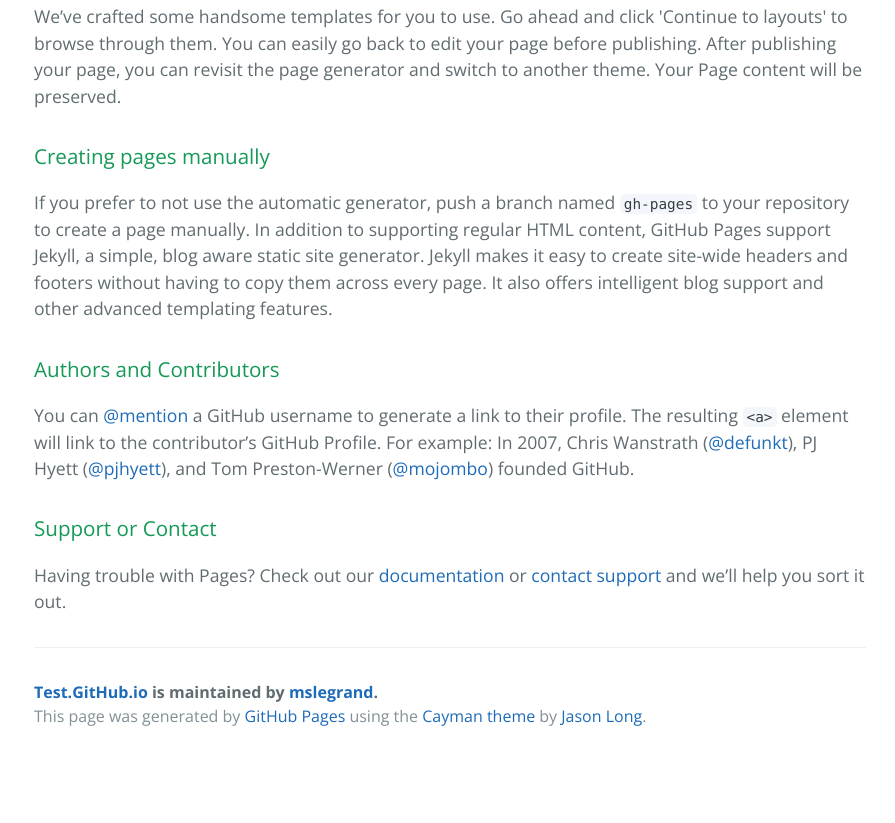
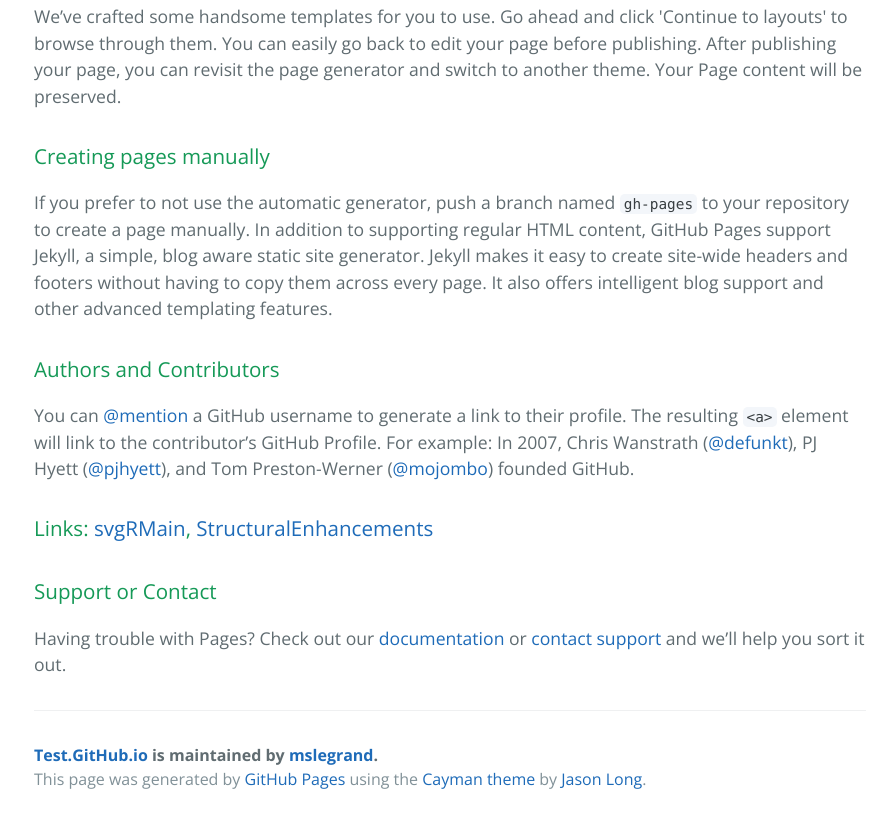
Before and after one commit to mslegrand/test.github.io, a plain HTML site: page index.html in a window 1280 px wide. Shown: the part 646-1469 px from the top of the page, without its empty margins (190-1085 px from the left). Before the commit the page ends 1406 px from the top, so only its background shows below. Drawn offline with nearby package versions, Linux system fonts and the light colour scheme.

Commit message:
Update index.html
added some links

```diff
--- a/index.html
+++ b/index.html
@@ -38,7 +38,10 @@
 <a id="authors-and-contributors" class="anchor" href="#authors-and-contributors" aria-hidden="true"><span class="octicon octicon-link"></span></a>Authors and Contributors</h3>
 
 <p>You can <a href="https://github.com/blog/821" class="user-mention">@mention</a> a GitHub username to generate a link to their profile. The resulting <code>&lt;a&gt;</code> element will link to the contributor’s GitHub Profile. For example: In 2007, Chris Wanstrath (<a href="https://github.com/defunkt" class="user-mention">@defunkt</a>), PJ Hyett (<a href="https://github.com/pjhyett" class="user-mention">@pjhyett</a>), and Tom Preston-Werner (<a href="https://github.com/mojombo" class="user-mention">@mojombo</a>) founded GitHub.</p>
-
+<h3>
+  Links:
+  <a href="svgRMain.html">svgRMain</a>, <a href="StructuralEnhancements.html">StructuralEnhancements</a>
+</h3>
 <h3>
 <a id="support-or-contact" class="anchor" href="#support-or-contact" aria-hidden="true"><span class="octicon octicon-link"></span></a>Support or Contact</h3>
 
```
